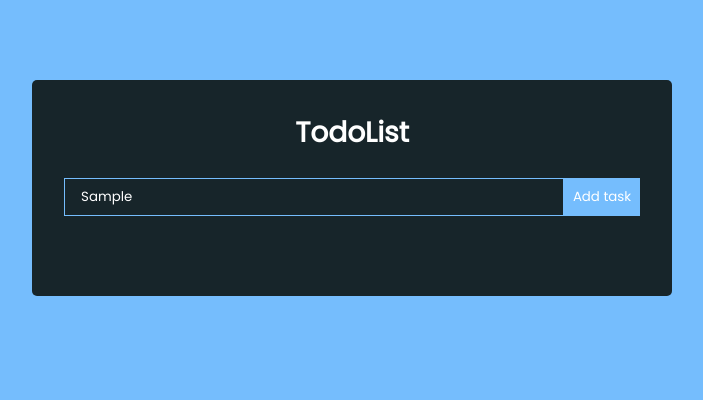
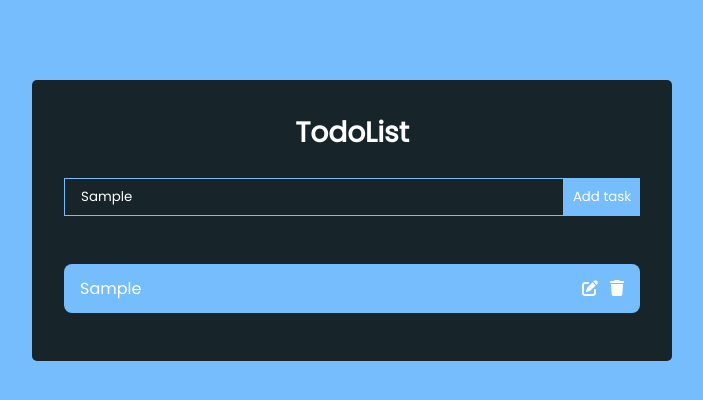
Before and after one commit to Nauskit/Checklist-react, a React (Create React App) app in the folder todo-list-react/: page / in a window 1280 px wide. Both pictures are taken after typing "Sample" into the empty fields and a click on the button "Add task". Shown: the top 400 px of the page, without its empty margins (288-991 px from the left). Built offline with nearby package versions, Linux system fonts and the light colour scheme.

Commit message:
Add-task
popup task and alert to null value

```diff
--- a/todo-list-react/package.json
+++ b/todo-list-react/package.json
@@ -3,6 +3,10 @@
   "version": "0.1.0",
   "private": true,
   "dependencies": {
+    "@fortawesome/fontawesome-svg-core": "^6.6.0",
+    "@fortawesome/free-regular-svg-icons": "^6.6.0",
+    "@fortawesome/free-solid-svg-icons": "^6.6.0",
+    "@fortawesome/react-fontawesome": "^0.2.2",
     "@testing-library/jest-dom": "^5.17.0",
     "@testing-library/react": "^13.4.0",
     "@testing-library/user-event": "^13.5.0",
--- a/todo-list-react/src/App.css
+++ b/todo-list-react/src/App.css
@@ -58,3 +58,23 @@ h1 {
     padding: 0.55rem;
     cursor: pointer;
 }
+
+.Todo {
+    display: flex;
+    justify-content: space-between;
+    align-items: center;
+    color: #fff;
+    background: #75BDFD;
+    padding: .75rem 1rem;
+    border-radius: .5rem;
+    margin-bottom: 1rem;
+}
+
+.todo,
+p {
+    cursor: pointer;
+}
+
+.fa-trash {
+    margin-left: .75rem;
+}
--- a/todo-list-react/src/component/Todo.js
+++ b/todo-list-react/src/component/Todo.js
@@ -1,7 +1,15 @@
 import React from 'react'
+import { FontAwesomeIcon } from '@fortawesome/react-fontawesome'
+import { faPenToSquare } from '@fortawesome/free-solid-svg-icons'
+import { faTrash } from '@fortawesome/free-solid-svg-icons'
 
-export const Todo = () => {
+export const Todo = ({ task }) => {
     return (
-        <div>Todo</div>
+        <div className='Todo'>
+            <p>{task.task}</p>
+            <div><FontAwesomeIcon icon={faPenToSquare} />
+                <FontAwesomeIcon icon={faTrash} />
+            </div>
+        </div>
     )
 }
--- a/todo-list-react/src/component/TodoForm.js
+++ b/todo-list-react/src/component/TodoForm.js
@@ -3,8 +3,12 @@ import React, { useState } from 'react'
 export const TodoForm = ({ addTodo }) => {
     const [value, setValue] = useState("")
     const handleSubmit = e => {
-        e.preventDefault();
-        addTodo(value)
+        if (value == "") {
+            alert("Input your task")
+        } else {
+            e.preventDefault();
+            addTodo(value)
+        }
     }
 
     return (
--- a/todo-list-react/src/component/TodoWrapper.js
+++ b/todo-list-react/src/component/TodoWrapper.js
@@ -1,6 +1,7 @@
 import React, { useState } from 'react'
 import { TodoForm } from './TodoForm'
 import { v4 as uuidv4 } from 'uuid'
+import { Todo } from './Todo';
 uuidv4();
 
 export const TodoWrapper = () => {
@@ -13,6 +14,9 @@ export const TodoWrapper = () => {
         <div className='TodoWrapper'>
             <h1>TodoList</h1>
             <TodoForm addTodo={addTodo} />
+            {todos.map((todo, index) => (
+                <Todo task={todo} key={index} />
+            ))}
         </div>
     )
 }
```
Also changed, not shown: 1 other file (tests, documents, lock files or other folders).
